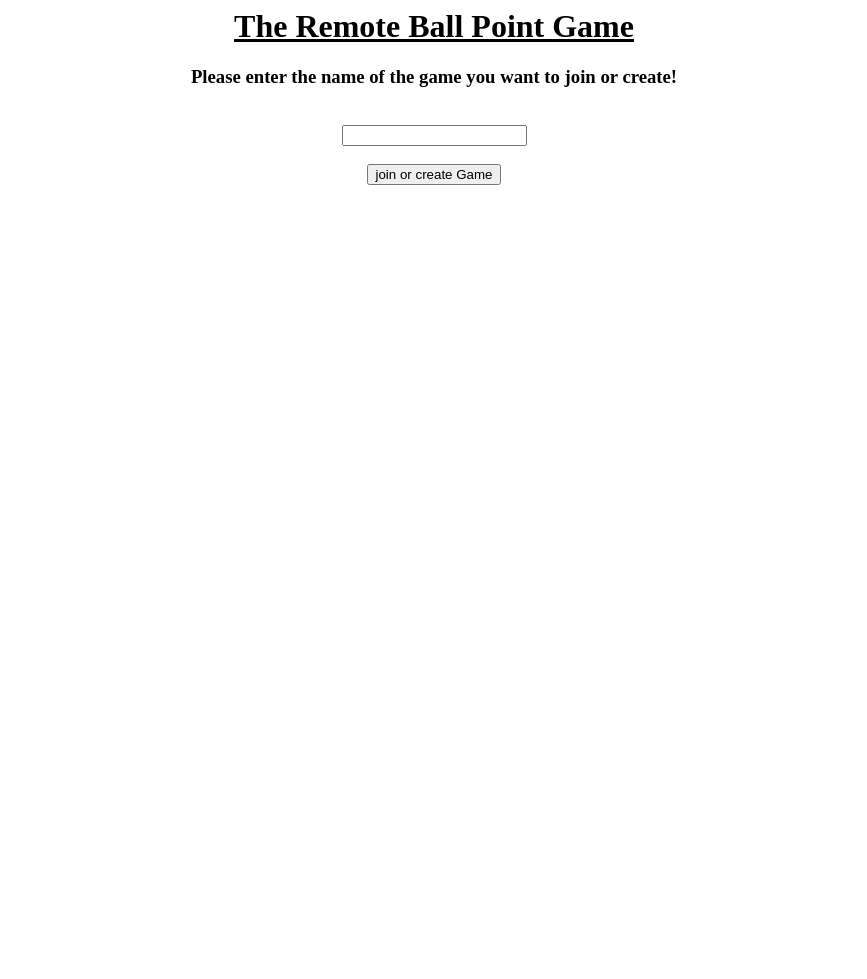
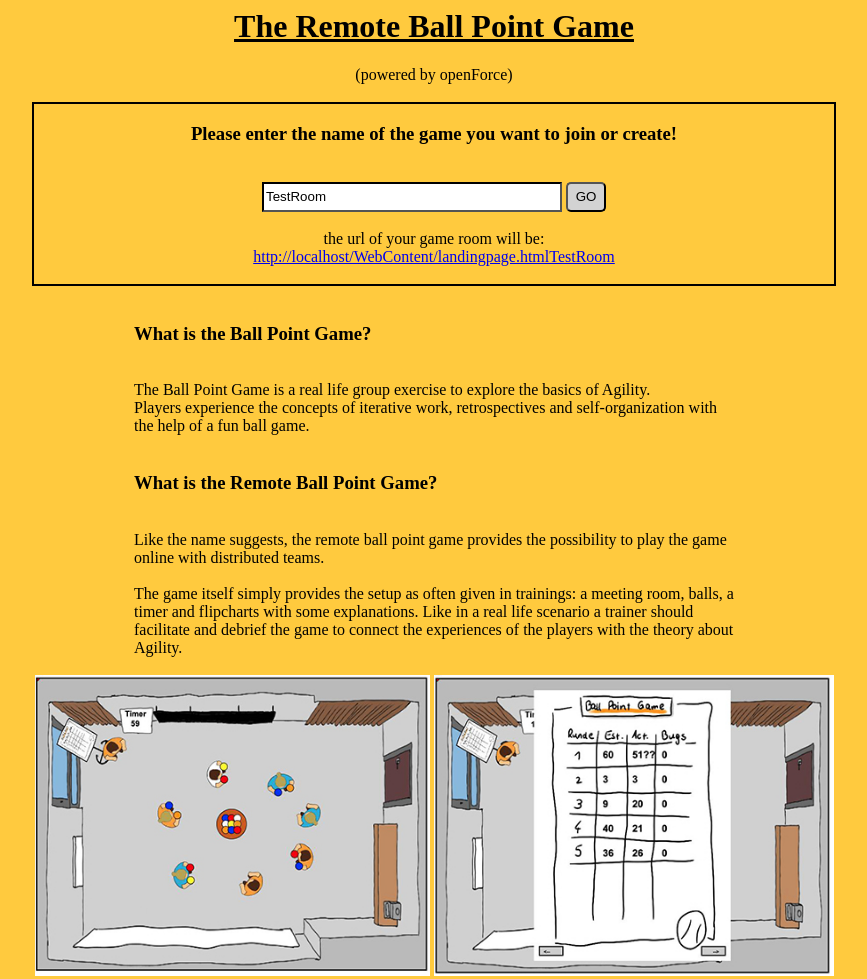
Before and after one commit to openforce/remoteballpointgame, a website: page WebContent/landingpage.html in a window 1280 px wide. Shown: the whole page, without its empty margins (206-1073 px from the left). Before the commit the page ends 800 px from the top, so only its background shows below. Drawn offline with Linux system fonts and the light colour scheme.

Commit message:
added some text and color to the landing page...

```diff
--- a/WebContent/landingpage.html
+++ b/WebContent/landingpage.html
@@ -1,10 +1,83 @@
 <head>
 	<meta charset="utf-8" />
+</head>
 
-	<script>
+<body id="body" style="background-color: #FFCA3E; text-align: center;">
+	<div>
+		<center>
+			<h1><u>The Remote Ball Point Game</u></h1>
+			(powered by openForce)<br /><br />
+		</center>
+	</div>
+
+	<div id="landingpage">
+		<center>
+			<div style="border: 2px solid black; width: 800;">
+				<h3>Please enter the name of the game you want to join or create!</h3> <br />
+				<input type="text" id="gameRoomName" value="TestRoom" oninput="displayRoomUrl();"
+					style="border: 2; border-color: black; width: 300; height: 30; background-color: wight;" />
+				<input type="submit" value="GO" onclick="openOrJoinGame();"
+					style="border: 2; border-color: black; width: 40; height: 30; background-color: lightgray; border-radius: 5px;">
+
+				<br /><br />
+
+				the url of your game room will be: <br />
+				<div id="roomUrl"></div>
+
+				<br />
+			</div>
+
+
+			<br />
+
+			<div style="text-align: left; align-self: center; width: 600;">
+				<h3>What is the Ball Point Game?</h3> <br />
+
+				The Ball Point Game is a real life group exercise to explore the basics of Agility. <br />
+				Players experience the concepts of iterative work, retrospectives and self-organization with the help of
+				a fun ball game.
+			</div>
+
+			<br />
+
+			<div style="text-align: left; align-self: center; width: 600;">
+				<h3>What is the Remote Ball Point Game?</h3> <br />
+
+				Like the name suggests, the remote ball point game provides the possibility to play the game online
+				with distributed teams. <br /> <br />
+
+				The game itself simply provides the setup as often given in trainings: a meeting room, balls, a timer and flipcharts with some explanations.
+				Like in a real life scenario a trainer should facilitate and debrief the game to connect the experiences of the players with the theory about Agility.
+			</div>
+
+			<br />
+
+			<img src="./static/resources/remote_ballpoint_game_04.jpg" width="395">
+			<img src="./static/resources/remote_ballpoint_game_01.pg.jpg" width="400">
+
+		</center>
+
+	</div>
+
+
+	<script type="text/javascript">
+
+		function displayRoomUrl() {
+			var url = getRoomUrl();
+			document.getElementById("roomUrl").innerHTML = '<a href=' + url + '>' + url + '</a>';
+		}
 
 		function openOrJoinGame() {
-			window.location = window.location + document.getElementById("gameRoomName").value;
+			window.location = getRoomUrl();
+		}
+
+		function getRoomUrl() {
+			return window.location + getRoomId();
+		}
+
+		function getRoomId() {
+			var roomName = document.getElementById("gameRoomName").value;
+			return roomName.replace(/\s/g, '');
 		}
 
 		document.onkeydown = function (evt) {
@@ -14,19 +87,10 @@
 			}
 		}
 
+		displayRoomUrl();
+
 	</script>
 
-</head>
 
-<body id="body">
-	<div id="landingpage">
 
-		<center>
-			<h1><u>The Remote Ball Point Game</u></h1>
-			<h3>Please enter the name of the game you want to join or create!</h3> <br />
-			<input type="text" id="gameRoomName" /> <br /><br />
-			<input type="submit" value="join or create Game" onclick="openOrJoinGame();">
-		</center>
-
-	</div>
 </body>
```
Also changed, not shown: WebContent/game.html (+15 -4 lines), WebContent/static/src/engine/MenuController.ts (+11 -0 lines), WebContent/static/resources/remote_ballpoint_game_01.pg.jpg (added), WebContent/static/resources/remote_ballpoint_game_03.jpg (added), WebContent/static/resources/remote_ballpoint_game_04.jpg (added), WebContent/static/src/game/GameDrawer.ts (line endings or trailing spaces).
